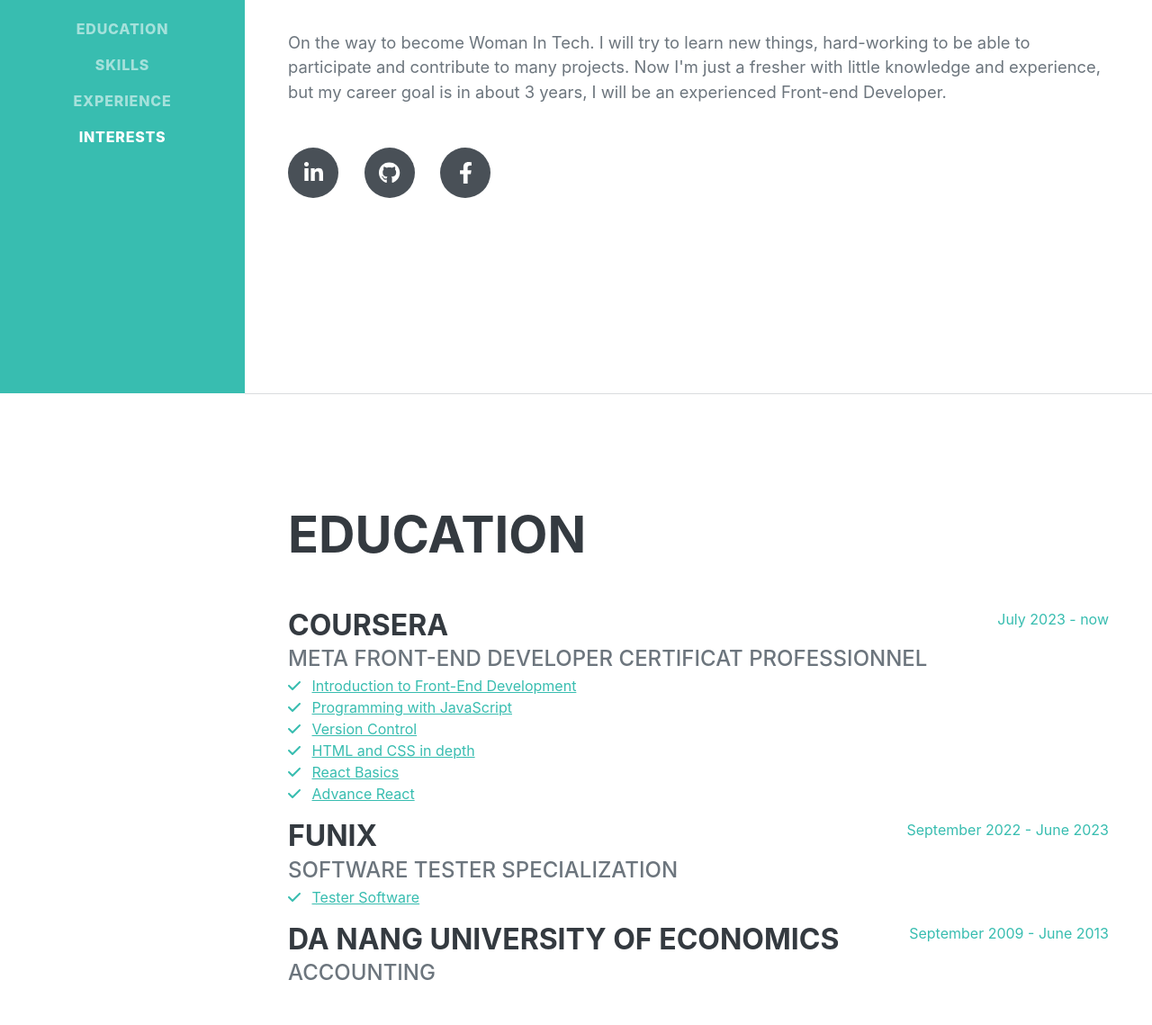
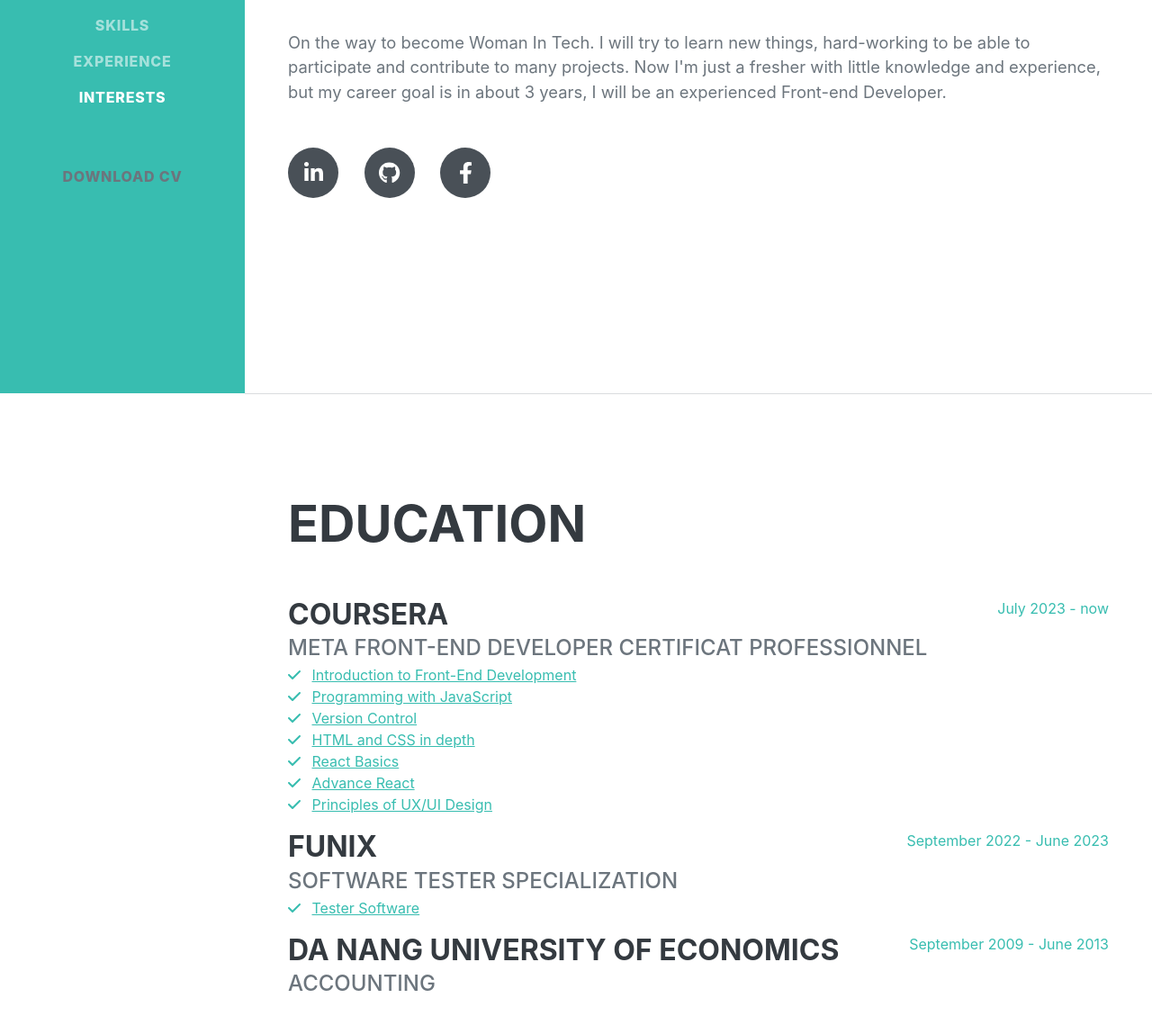
Before and after one commit to lientran1990/lientran1990.myhome, a plain HTML site: page index.html in a window 1280 px wide. Shown: the part 363-1502 px from the top of the page at 90% size. Drawn offline with nearby package versions, Linux system fonts and the light colour scheme; a web font is replaced by a local one.

Commit message:
update certificate

```diff
--- a/index.html
+++ b/index.html
@@ -30,6 +30,9 @@
                     <li class="nav-item"><a class="nav-link js-scroll-trigger" href="#skills">Skills</a></li>
                     <li class="nav-item"><a class="nav-link js-scroll-trigger" href="#experience">Experience</a></li>
                     <li class="nav-item"><a class="nav-link js-scroll-trigger" href="#interests">Interests</a></li>
+                    <br />
+                    <br />
+                    <li class="nav-item"><a class="text-secondary nav-link" href="./assets/CV.pdf" download="LienTran-CV Intern" target="blank">Download CV</a></li>
                 </ul>
             </div>
         </nav>
@@ -80,6 +83,9 @@
                             <br />
                             <i class="fas fa-check text-primary"></i>
                             <a class="m-2" href="https://coursera.org/share/a3563ec6296d791f4e7520ba79bd77f6" target="_blank">Advance React</a>
+                            <br />
+                            <i class="fas fa-check text-primary"></i>
+                            <a class="m-2" href="https://coursera.org/share/432f8ff3bff4a1a44f167d619ae187fb" target="_blank">Principles of UX/UI Design</a>
                         </div>
                         <div class="flex-shrink-0"><span class="text-primary">July 2023 - now</span></div>
                     </div>
```
Also changed, not shown: 1 other file.
